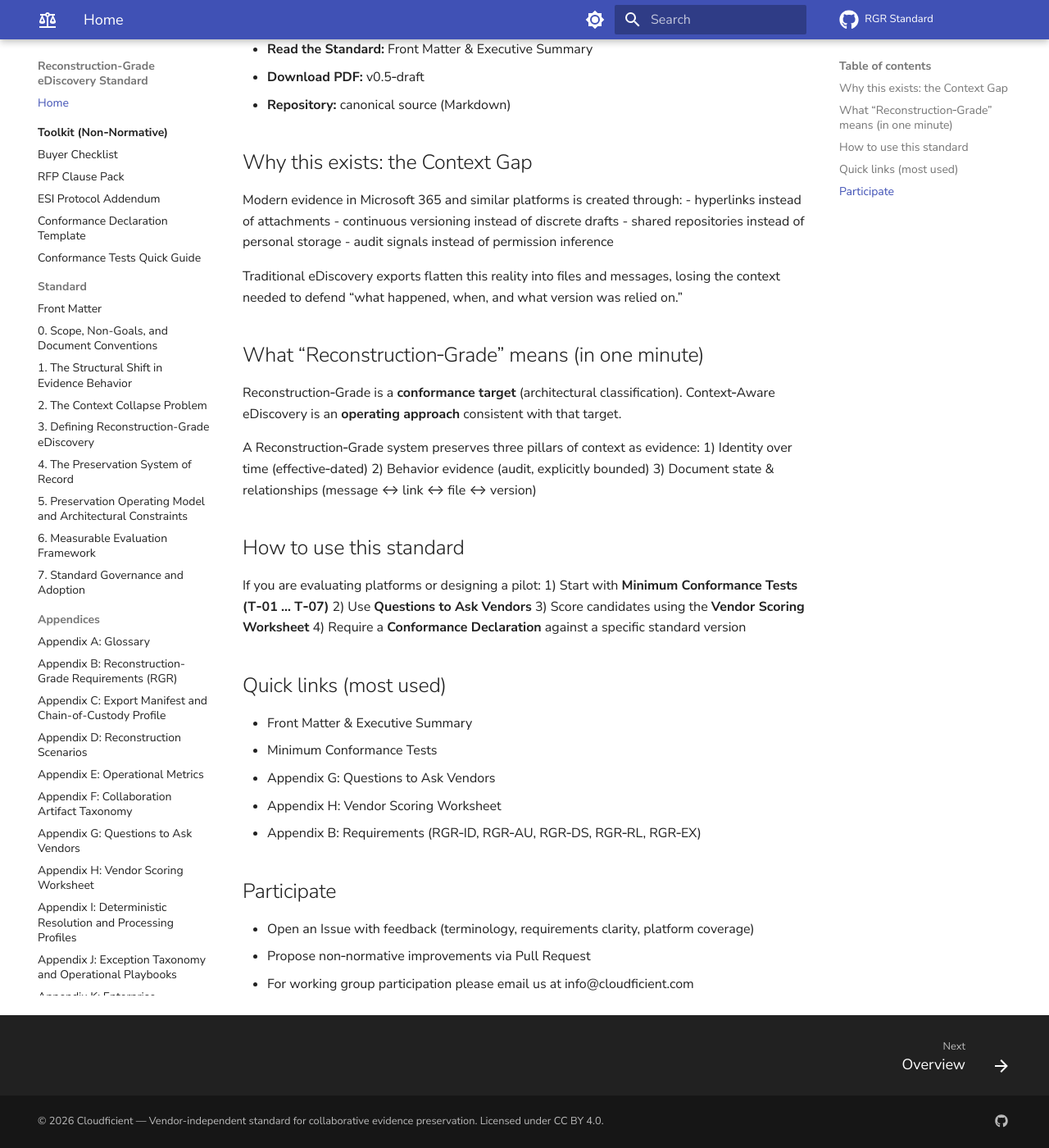
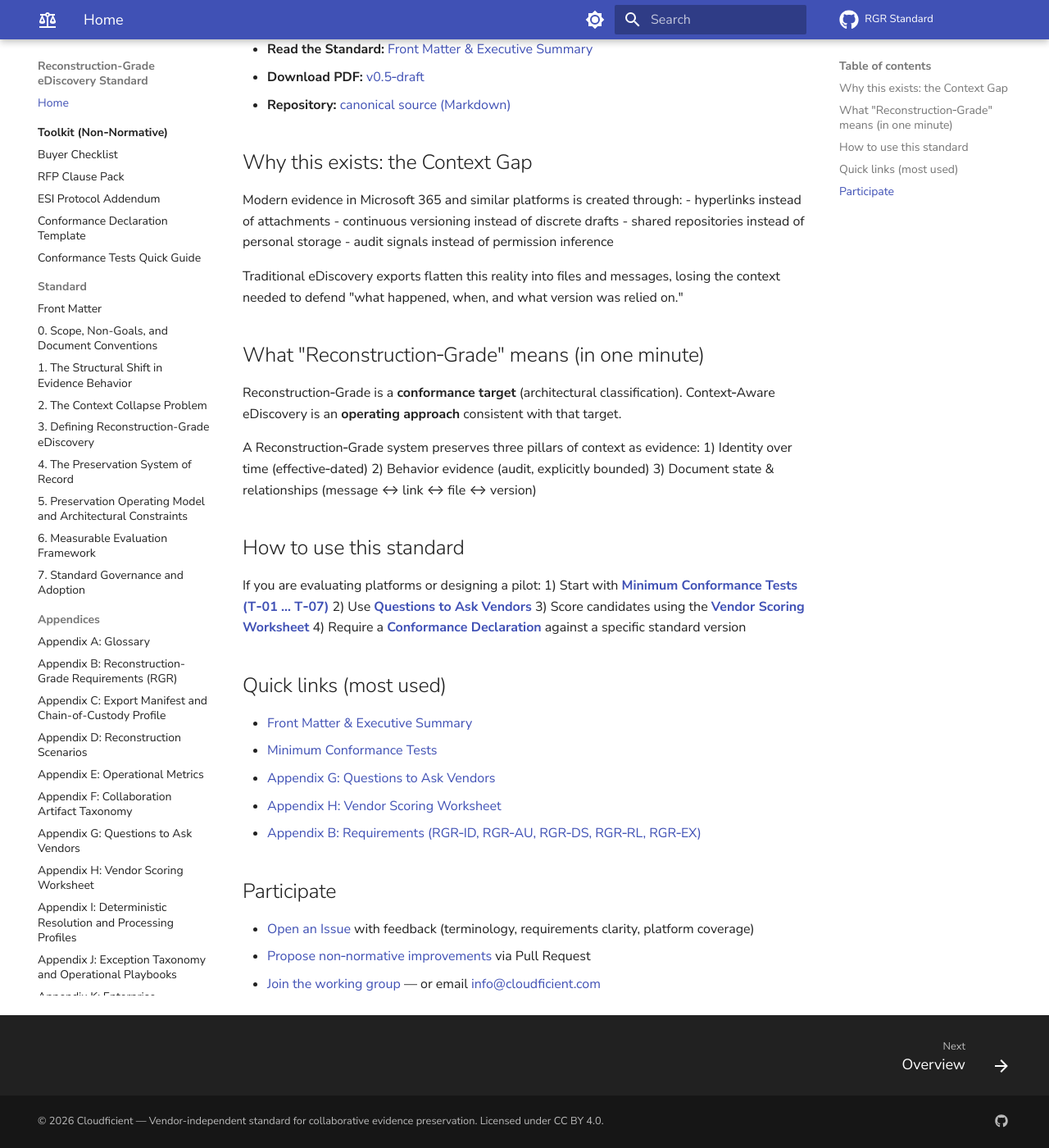
Before and after one commit to cloudficient/reconstruction-grade-ediscovery-standard, an MkDocs documentation site: the page built from standard/index.md, in a window 1280 px wide and 1400 px high, scrolled down 240 px. Shown: the whole window at 82% size. Built offline with MkDocs 1.6.1 and Material for MkDocs 9.7.7, drawn with Linux system fonts in a browser that asks for light colours; comment, search, counter and statistics services are not loaded.

Commit message:
fix: add hyperlinks to index.md quick links; fix table overflow-x scroll

```diff
--- a/standard/index.md
+++ b/standard/index.md
@@ -2,9 +2,9 @@
 
 **A vendor‑independent architectural standard for preserving and reproducing modern collaborative evidence with point‑in‑time fidelity — without relying on post‑hoc inference.**
 
-- **Read the Standard:** Front Matter & Executive Summary
-- **Download PDF:** v0.5‑draft
-- **Repository:** canonical source (Markdown)
+- **Read the Standard:** [Front Matter & Executive Summary](front-matter.md)
+- **Download PDF:** [v0.5‑draft](https://github.com/cloudficient/reconstruction-grade-ediscovery-standard/releases/latest/download/rgr-standard-0.5-draft.pdf)
+- **Repository:** [canonical source (Markdown)](https://github.com/cloudficient/reconstruction-grade-ediscovery-standard/tree/main/standard)
 
 ## Why this exists: the Context Gap
 Modern evidence in Microsoft 365 and similar platforms is created through:
@@ -13,9 +13,9 @@
 - shared repositories instead of personal storage
 - audit signals instead of permission inference
 
-Traditional eDiscovery exports flatten this reality into files and messages, losing the context needed to defend “what happened, when, and what version was relied on.”
+Traditional eDiscovery exports flatten this reality into files and messages, losing the context needed to defend "what happened, when, and what version was relied on."
 
-## What “Reconstruction‑Grade” means (in one minute)
+## What "Reconstruction‑Grade" means (in one minute)
 Reconstruction‑Grade is a **conformance target** (architectural classification).
 Context‑Aware eDiscovery is an **operating approach** consistent with that target.
 
@@ -26,19 +26,19 @@
 
 ## How to use this standard
 If you are evaluating platforms or designing a pilot:
-1) Start with **Minimum Conformance Tests (T‑01 … T‑07)**
-2) Use **Questions to Ask Vendors**
-3) Score candidates using the **Vendor Scoring Worksheet**
-4) Require a **Conformance Declaration** against a specific standard version
+1) Start with **[Minimum Conformance Tests (T‑01 … T‑07)](06-evaluation-framework.md#63-minimum-conformance-tests)**
+2) Use **[Questions to Ask Vendors](appendix-g-vendor-questions.md)**
+3) Score candidates using the **[Vendor Scoring Worksheet](appendix-h-vendor-scoring.md)**
+4) Require a **[Conformance Declaration](toolkit/conformance-declaration-template.md)** against a specific standard version
 
 ## Quick links (most used)
-- Front Matter & Executive Summary
-- Minimum Conformance Tests
-- Appendix G: Questions to Ask Vendors
-- Appendix H: Vendor Scoring Worksheet
-- Appendix B: Requirements (RGR‑ID, RGR‑AU, RGR‑DS, RGR‑RL, RGR‑EX)
+- [Front Matter & Executive Summary](front-matter.md)
+- [Minimum Conformance Tests](06-evaluation-framework.md#63-minimum-conformance-tests)
+- [Appendix G: Questions to Ask Vendors](appendix-g-vendor-questions.md)
+- [Appendix H: Vendor Scoring Worksheet](appendix-h-vendor-scoring.md)
+- [Appendix B: Requirements (RGR‑ID, RGR‑AU, RGR‑DS, RGR‑RL, RGR‑EX)](appendix-b-requirements.md)
 
 ## Participate
-- Open an Issue with feedback (terminology, requirements clarity, platform coverage)
-- Propose non‑normative improvements via Pull Request
-- For working group participation please email us at info@cloudficient.com
+- [Open an Issue](https://github.com/cloudficient/reconstruction-grade-ediscovery-standard/issues/new/choose) with feedback (terminology, requirements clarity, platform coverage)
+- [Propose non‑normative improvements](participate/how-to-contribute.md) via Pull Request
+- [Join the working group](participate/governance-working-group.md) — or email [info@cloudficient.com](mailto:info@cloudficient.com)
```
Also changed, not shown: 1 other file.
